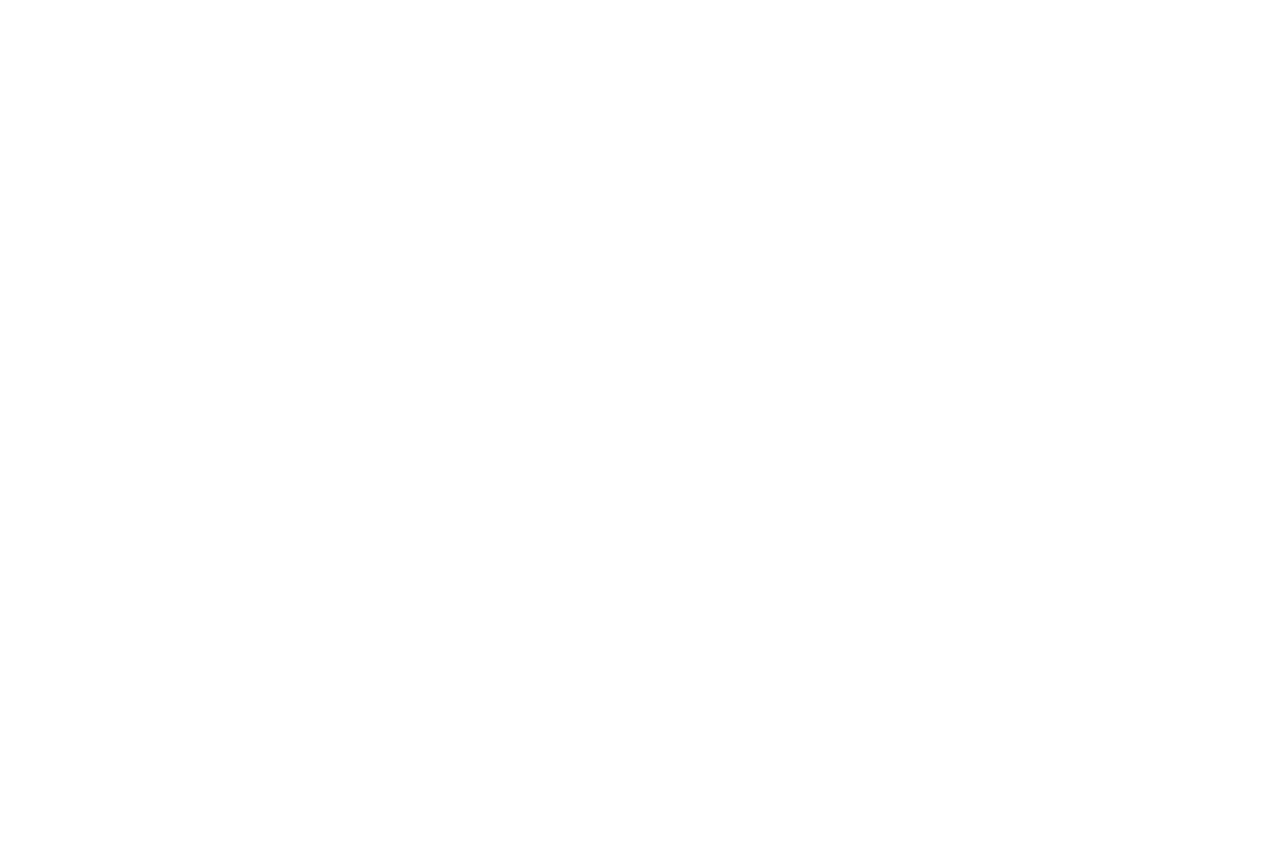
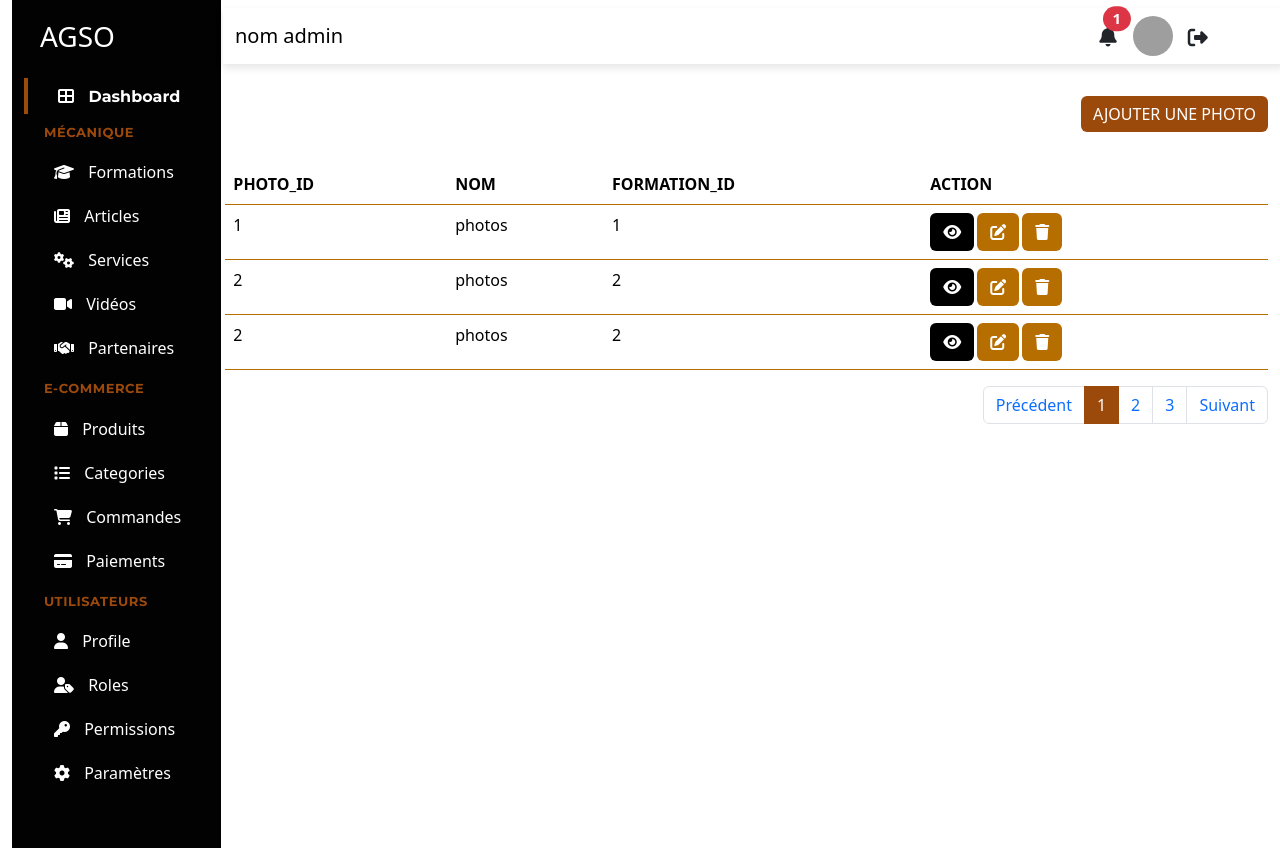
Before and after one commit to Diallo-alpha/AGS_AUTO_FRONT-END, an Angular app: page /dashboard/photos/formation in a window 1280 px wide. Before the commit this address led to /. Before the commit the page ends 800 px from the top, so only its background shows below. Built offline with nearby package versions, Linux system fonts and the light colour scheme; grey boxes are pictures that could not be loaded.

Commit message:
page ajouter photo formation

```diff
--- /dev/null
+++ b/src/app/dashboard/ajout-photo/ajout-photo.component.css
@@ -0,0 +1,44 @@
+.container {
+  margin-top: -95vh;
+  width: 1000px;
+}
+.form-container {
+  background-color: white;
+  padding: 20px;
+  border-radius: 5px;
+  box-shadow: 0 2px 4px rgba(0, 0, 0, 0.1);
+}
+.form-title {
+  color: #9C490C;
+  font-family: Montserrat;
+  font-size: 32px;
+  font-style: normal;
+  font-weight: 700;
+  line-height: normal;
+  margin-bottom: 7px;
+}
+.form-label{
+  color: var(--third, #020202);
+  font-family: Montserrat;
+  font-size: 16px;
+  font-style: normal;
+  font-weight: 600;
+  line-height: normal;
+}
+.btn-custom {
+  background-color: #9C490C;
+  border: none;
+  width: 150px;
+  height: 50px;
+  color: #FFF;
+  font-weight: bold;
+  text-align: center;
+  font-family: Montserrat;
+  font-size: 20px;
+  font-weight: 500;
+  line-height: normal;
+  transform: rotate(0.143deg);
+}
+.btn-custom:hover {
+  background-color: #6b3510;
+}
--- /dev/null
+++ b/src/app/dashboard/ajout-photo/ajout-photo.component.html
@@ -0,0 +1,33 @@
+<div class="container-fluid">
+  <app-sidbar></app-sidbar>
+  <div class="row">
+    <!-- Sidebar -->
+    <div class="col-md-2"></div>
+    <div class="container">
+      <div class="form-container">
+          <div class="form-title">Ajouter une photo</div>
+          <form>
+              <div class="row mb-3">
+                  <div class="col">
+                      <label for="name" class="form-label">Nom</label>
+                      <input type="text" class="form-control" id="name">
+                  </div>
+                  <div class="col">
+                      <label for="photos" class="form-label">Photos</label>
+                      <input type="file" class="form-control" id="photos">
+                  </div>
+              </div>
+              <div class="mb-3">
+                  <label for="formation" class="form-label">formation</label>
+                  <select class="form-select" id="formation">
+                      <option selected>Choisir une formation</option>
+                      <option value="1">Option 1</option>
+                      <option value="2">Option 2</option>
+                      <option value="3">Option 3</option>
+                  </select>
+              </div>
+              <button type="submit" class="btn btn-custom">Ajouter</button>
+          </form>
+      </div>
+  </div>
+  </div>
--- a/src/app/dashboard/list-formation/list-formation.component.css
+++ b/src/app/dashboard/list-formation/list-formation.component.css
@@ -12,6 +12,11 @@
 }
 .btn-primary{
   float: right;
+  margin-right: 10px;
+}
+.btn-primary:hover{
+  background-color: #020202 !important;
+  color: white !important;
 }
 .content {
   background-color: #f4f4f4;
--- a/src/app/dashboard/list-formation/list-formation.component.html
+++ b/src/app/dashboard/list-formation/list-formation.component.html
@@ -3,8 +3,11 @@
     <!-- Sidebar -->
       <app-sidbar></app-sidbar>
     <main class="col-md-10 ms-sm-auto px-md-4">
-      <button routerLink="/dashboard/ajouter/formation" class="btn btn-primary" style="background-color: #b35900; border: none;">
+      <button routerLink="/dashboard/ajouter/formation" class="btn btn-primary" style="background-color: #9C490C; border: none;">
         AJOUTER UNE FORMATION
+       </button>
+       <button routerLink="/dashboard/photos/formation" class="btn btn-primary" style="background-color: #9C490C; border: none;">
+        AJOUTER UNE PHOTO DE FORMATION
        </button>
       <div class="d-flex justify-content-between flex-wrap flex-md-nowrap align-items-center pt-3 pb-2 mb-3 border-bottom">
         <h1 class="h2">Liste des formations</h1>
--- /dev/null
+++ b/src/app/dashboard/photo-formation/photo-formation.component.css
@@ -0,0 +1,26 @@
+.navbar{
+  margin-top: -95vh;
+}
+.btn-primary{
+  background-color: #9C490C !important;
+  border: none !important;
+}
+.table th, .table td {
+  border-top: none;
+  border-bottom: 1px solid #b76e00;
+}
+.table th {
+  text-transform: uppercase;
+}
+.table .btn {
+  background-color: #b76e00;
+  color: #fff;
+  margin-right: 3px;
+}
+.table .btn-view {
+  background-color: #000;
+}
+.pagination .page-item.active .page-link {
+  background-color: #9C490C;
+  border-color: #9C490C;
+}
--- /dev/null
+++ b/src/app/dashboard/photo-formation/photo-formation.component.html
@@ -0,0 +1,82 @@
+<div class="container-fluid">
+  <app-sidbar></app-sidbar>
+  <div class="row">
+    <!-- Sidebar -->
+    <div class="col-md-2">
+
+    </div>
+
+    <!-- Main content area -->
+    <div class="col-md-10">
+      <div class="content flex-grow-1">
+        <div class="navbar d-flex justify-content-end align-items-center">
+          <button class="btn btn-primary" routerLink="/dashboard/ajouter/photo">AJOUTER UNE PHOTO</button>
+      </div>
+        <table class="table mt-4">
+          <thead>
+            <tr>
+              <th>photo_id</th>
+              <th>nom</th>
+              <th>formation_id</th>
+              <th>Action</th>
+            </tr>
+          </thead>
+          <tbody>
+            <!-- Example Row -->
+            <tr>
+              <td>1</td>
+              <td>photos</td>
+              <td>1</td>
+              <td>
+                <button class="btn btn-view"><i class="fas fa-eye"></i></button>
+                <button class="btn"><i class="fas fa-edit"></i></button>
+                <button class="btn"><i class="fas fa-trash"></i></button>
+              </td>
+            </tr>
+            <tr>
+              <td>2</td>
+              <td>photos</td>
+              <td>2</td>
+              <td>
+                <button class="btn btn-view"><i class="fas fa-eye"></i></button>
+                <button class="btn"><i class="fas fa-edit"></i></button>
+                <button class="btn"><i class="fas fa-trash"></i></button>
+              </td>
+            </tr>
+            <tr>
+              <td>2</td>
+              <td>photos</td>
+              <td>2</td>
+              <td>
+                <button class="btn btn-view"><i class="fas fa-eye"></i></button>
+                <button class="btn"><i class="fas fa-edit"></i></button>
+                <button class="btn"><i class="fas fa-trash"></i></button>
+              </td>
+            </tr>
+          </tbody>
+        </table>
+
+        <!-- Pagination -->
+        <nav aria-label="Page navigation example">
+          <ul class="pagination justify-content-end">
+            <li class="page-item">
+              <a class="page-link" href="#">Précédent</a>
+            </li>
+            <li class="page-item active">
+              <a class="page-link" href="#">1</a>
+            </li>
+            <li class="page-item">
+              <a class="page-link" href="#">2</a>
+            </li>
+            <li class="page-item">
+              <a class="page-link" href="#">3</a>
+            </li>
+            <li class="page-item">
+              <a class="page-link" href="#">Suivant</a>
+            </li>
+          </ul>
+        </nav>
+      </div>
+    </div>
+  </div>
+</div>
```
Also changed, not shown: src/app/app.routes.ts (+6 -1 lines), src/app/dashboard/ajout-photo/ajout-photo.component.ts (added, +14 -0 lines), src/app/dashboard/photo-formation/photo-formation.component.ts (added, +14 -0 lines), 2 other files (tests, documents, lock files or other folders).
